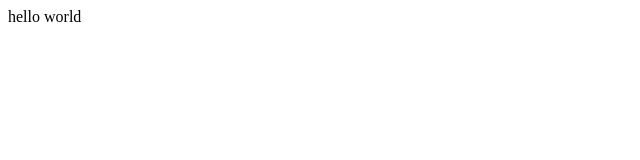
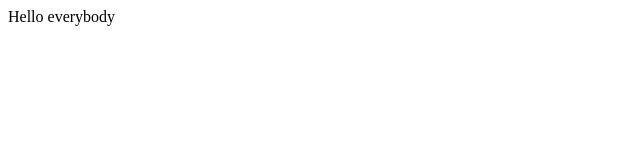
Before and after one commit to yousraaaa/git-test, a plain HTML site: page index.html in a window 1280 px wide. Shown: the full height of the page, 0-640 px from the left. Drawn offline with Linux system fonts and the light colour scheme.

Commit message:
Update index.html

```diff
--- a/index.html
+++ b/index.html
@@ -6,6 +6,6 @@
         <title>Document</title>
     </head>
     <body>
-       hello world
+Hello everybody
     </body>
 </html>
```
